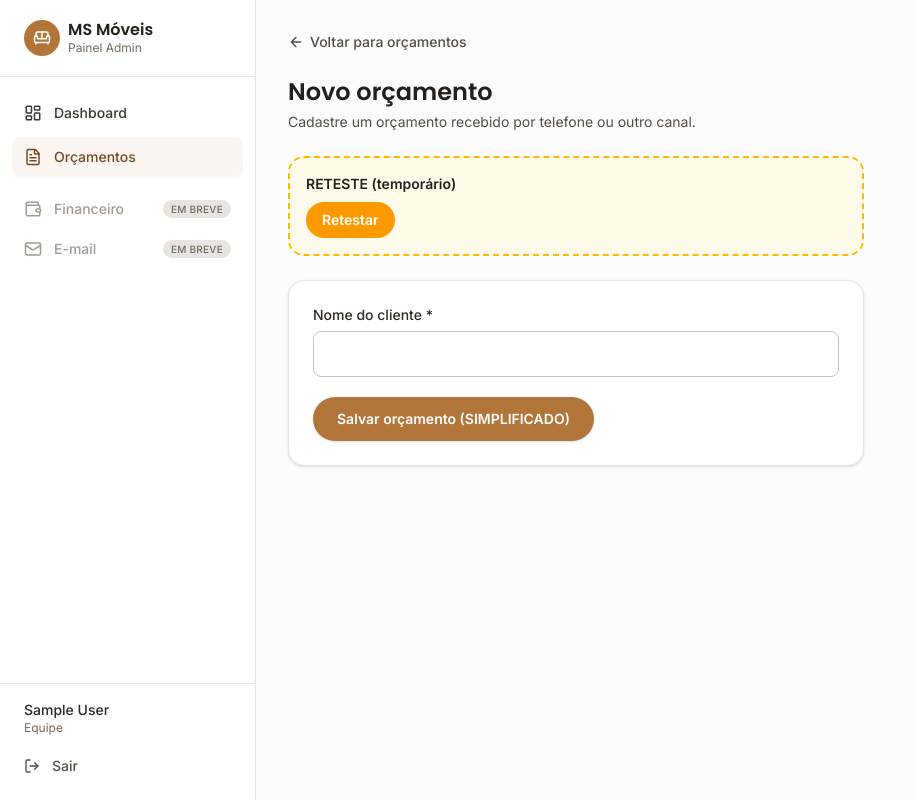
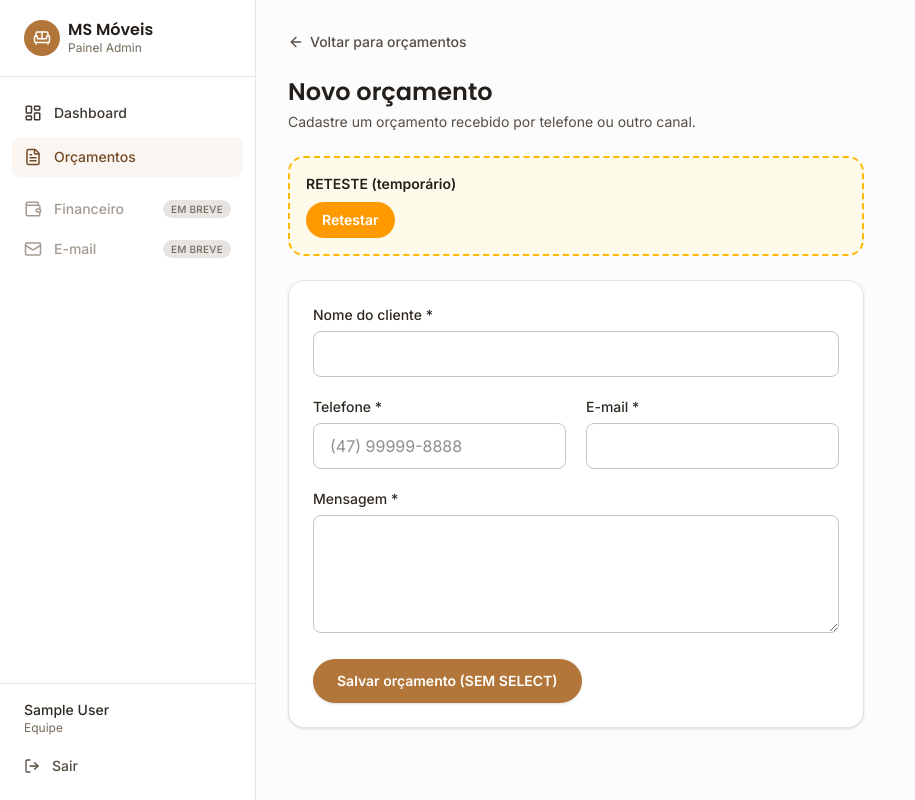
Before and after one commit to Rouk08/ms-moveis, a Next.js app: page /admin/orcamentos/novo in a window 1280 px wide. Shown: the whole page, without its empty margins (0-915 px from the left). Built offline with nearby package versions, Linux system fonts and the light colour scheme; no server answers; sample sign-in values are in the browser's storage.

Commit message:
debug: form sem select, com todos outros campos

```diff
--- a/components/admin/NovoOrcamentoForm.tsx
+++ b/components/admin/NovoOrcamentoForm.tsx
@@ -33,6 +33,56 @@ export default function NovoOrcamentoForm() {
         />
       </div>
 
+      <div className="grid grid-cols-1 sm:grid-cols-2 gap-5">
+        <div>
+          <label
+            htmlFor="telefone"
+            className="block text-sm font-medium text-charcoal-700 mb-1.5"
+          >
+            Telefone *
+          </label>
+          <input
+            id="telefone"
+            name="telefone"
+            type="text"
+            required
+            placeholder="(47) 99999-8888"
+            className="w-full rounded-lg border border-charcoal-200 px-4 py-2.5 text-charcoal-800 focus:border-wood-500 focus:outline-none focus:ring-2 focus:ring-wood-200"
+          />
+        </div>
+        <div>
+          <label
+            htmlFor="email"
+            className="block text-sm font-medium text-charcoal-700 mb-1.5"
+          >
+            E-mail *
+          </label>
+          <input
+            id="email"
+            name="email"
+            type="email"
+            required
+            className="w-full rounded-lg border border-charcoal-200 px-4 py-2.5 text-charcoal-800 focus:border-wood-500 focus:outline-none focus:ring-2 focus:ring-wood-200"
+          />
+        </div>
+      </div>
+
+      <div>
+        <label
+          htmlFor="mensagem"
+          className="block text-sm font-medium text-charcoal-700 mb-1.5"
+        >
+          Mensagem *
+        </label>
+        <textarea
+          id="mensagem"
+          name="mensagem"
+          rows={4}
+          required
+          className="w-full rounded-lg border border-charcoal-200 px-4 py-2.5 text-charcoal-800 focus:border-wood-500 focus:outline-none focus:ring-2 focus:ring-wood-200"
+        />
+      </div>
+
       {state?.error && (
         <p className="text-sm text-red-600" role="alert">
           {state.error}
@@ -44,7 +94,7 @@ export default function NovoOrcamentoForm() {
         disabled={pending}
         className="rounded-full bg-wood-500 px-6 py-3 text-sm font-semibold text-white shadow-sm hover:bg-wood-600 disabled:opacity-60 transition-colors"
       >
-        {pending ? "Salvando..." : "Salvar orçamento (SIMPLIFICADO)"}
+        {pending ? "Salvando..." : "Salvar orçamento (SEM SELECT)"}
       </button>
     </form>
   );
```
